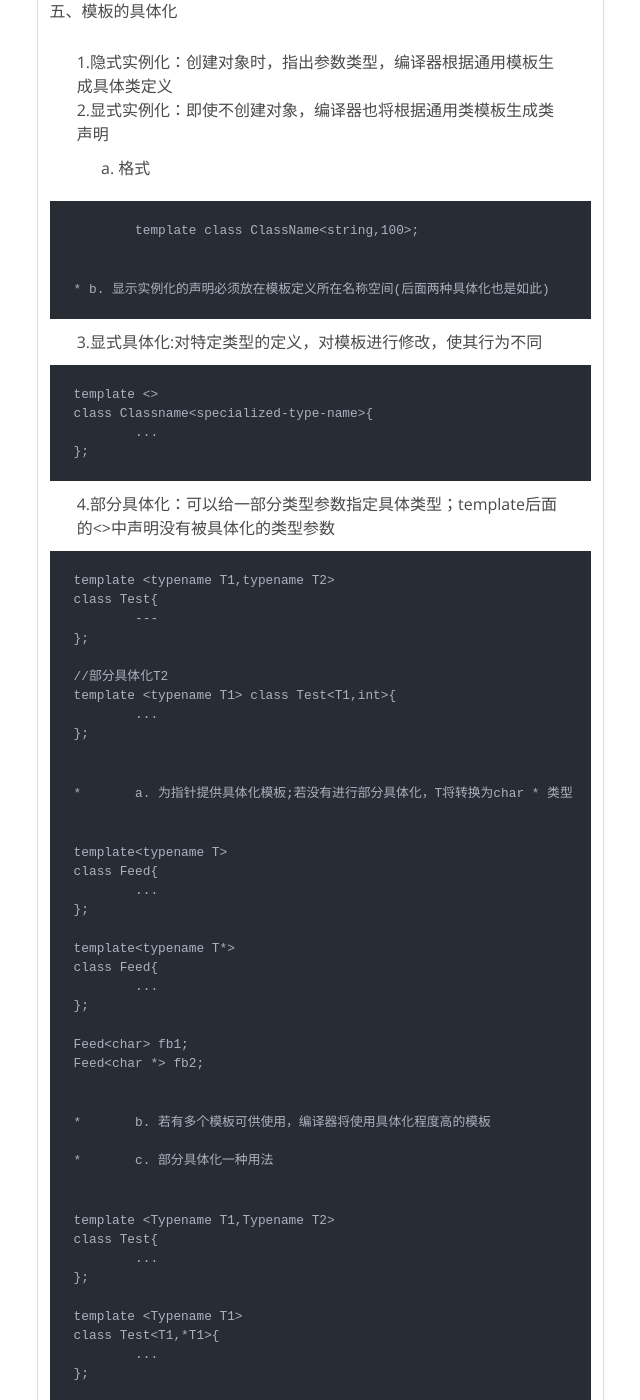
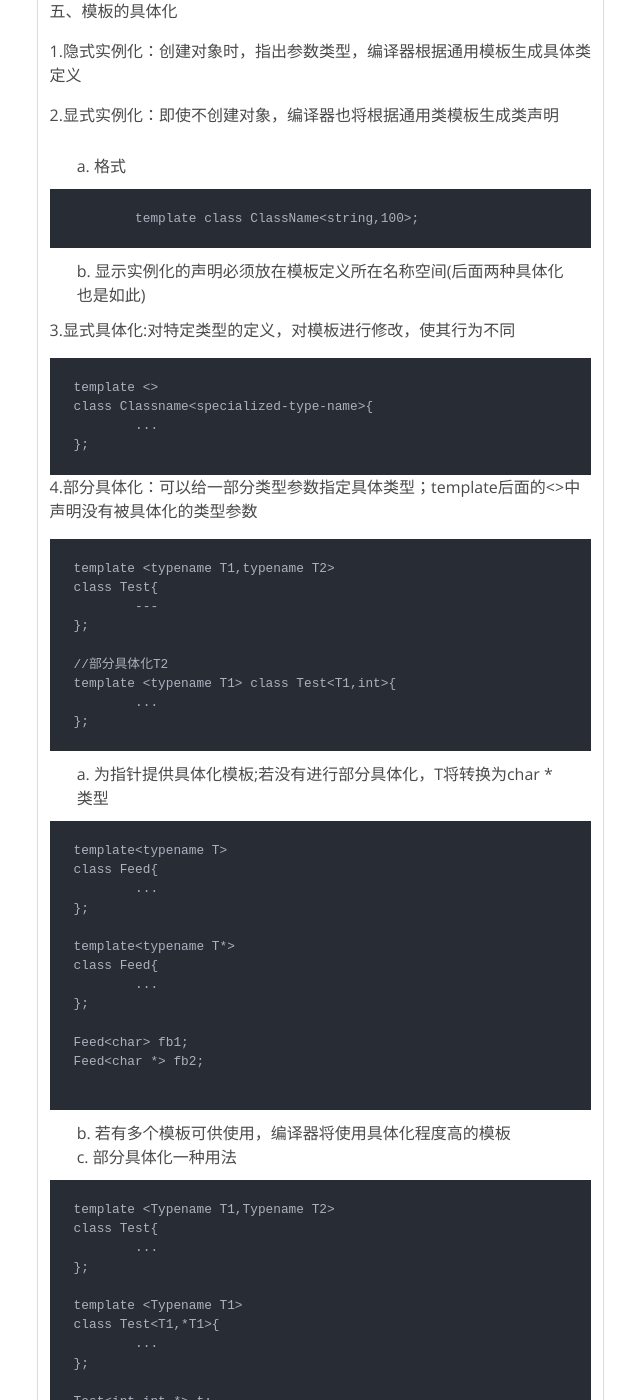
Before and after one commit to Ghivern/Ghivern.github.io, a Jekyll site: the page built from _posts/C++/2019-9-21-templateClass-1.md, in a window 1280 px wide and 1400 px high, scrolled down 2508 px. Shown: the whole window, without its empty margins (178-818 px from the left). Built offline with Jekyll 4.4.1, drawn with Linux system fonts in a browser that asks for light colours; comment, search, counter and statistics services are not loaded.

````diff
--- a/_posts/C++/2019-9-21-templateClass-1.md
+++ b/_posts/C++/2019-9-21-templateClass-1.md
@@ -113,19 +113,19 @@ class Test{...};
 
 五、模板的具体化
 
-* 1.隐式实例化：创建对象时，指出参数类型，编译器根据通用模板生成具体类定义
+1.隐式实例化：创建对象时，指出参数类型，编译器根据通用模板生成具体类定义
 
-* 2.显式实例化：即使不创建对象，编译器也将根据通用类模板生成类声明
+2.显式实例化：即使不创建对象，编译器也将根据通用类模板生成类声明
 
-	* a. 格式
+* a. 格式
 
 ```
 	template class ClassName<string,100>;
 ```
 
-	* b. 显示实例化的声明必须放在模板定义所在名称空间(后面两种具体化也是如此)
+* b. 显示实例化的声明必须放在模板定义所在名称空间(后面两种具体化也是如此)
 
-* 3.显式具体化:对特定类型的定义，对模板进行修改，使其行为不同
+3.显式具体化:对特定类型的定义，对模板进行修改，使其行为不同
 
 ```
 template <>
@@ -134,7 +134,7 @@ class Classname<specialized-type-name>{
 };
 ```
 
-* 4.部分具体化：可以给一部分类型参数指定具体类型；template后面的<>中声明没有被具体化的类型参数
+4.部分具体化：可以给一部分类型参数指定具体类型；template后面的<>中声明没有被具体化的类型参数
 
 ```
 template <typename T1,typename T2>
@@ -148,7 +148,7 @@ template <typename T1> class Test<T1,int>{
 };
 ```
 
-	*	a. 为指针提供具体化模板;若没有进行部分具体化，T将转换为char * 类型
+* a. 为指针提供具体化模板;若没有进行部分具体化，T将转换为char * 类型
 
 ```
 template<typename T>
@@ -163,11 +163,12 @@ class Feed{
 
 Feed<char> fb1;
 Feed<char *> fb2;
+
 ```
 
-	*	b. 若有多个模板可供使用，编译器将使用具体化程度高的模板
+* b. 若有多个模板可供使用，编译器将使用具体化程度高的模板
 
-	*	c. 部分具体化一种用法
+* c. 部分具体化一种用法
 
 ```
 template <Typename T1,Typename T2>
````
